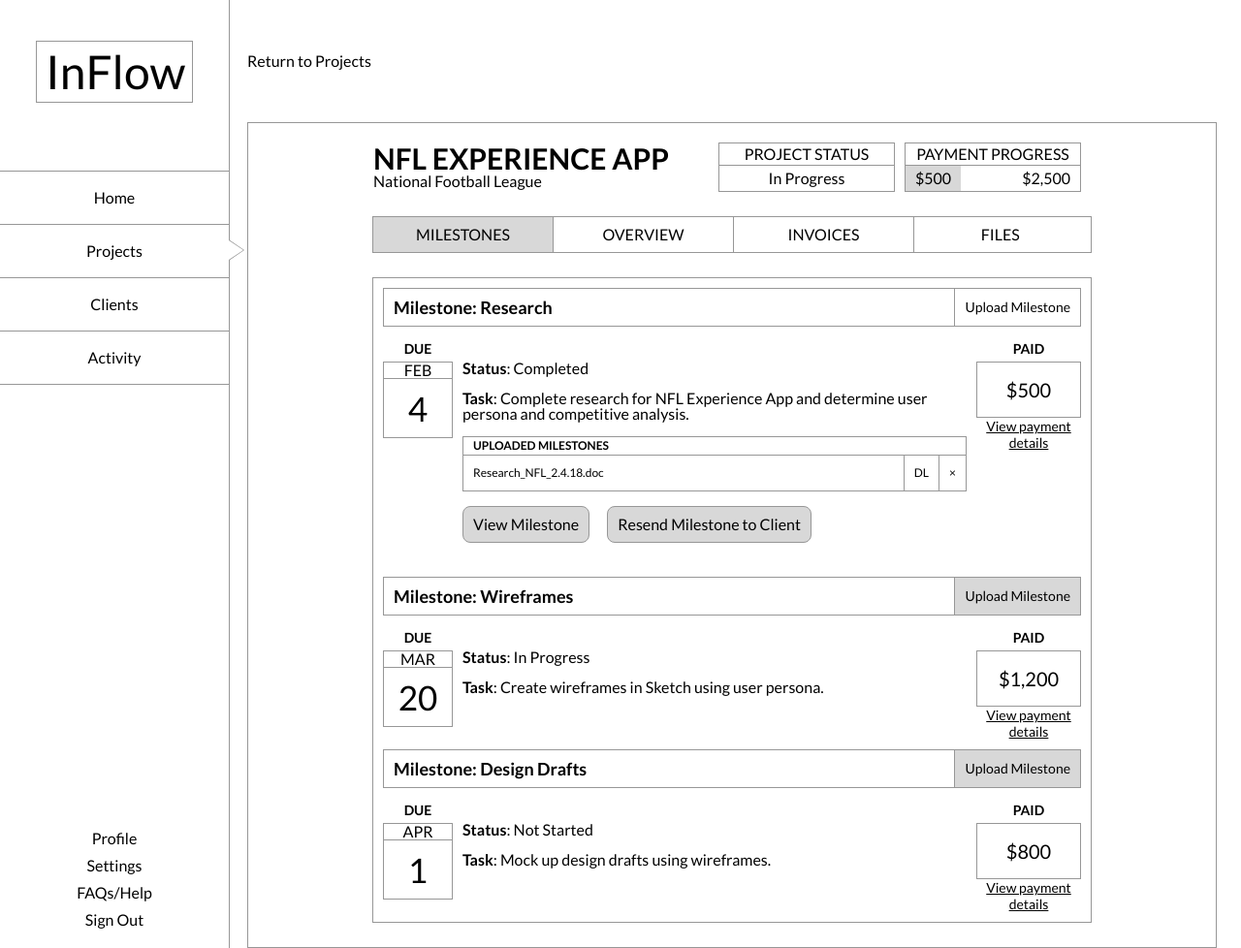
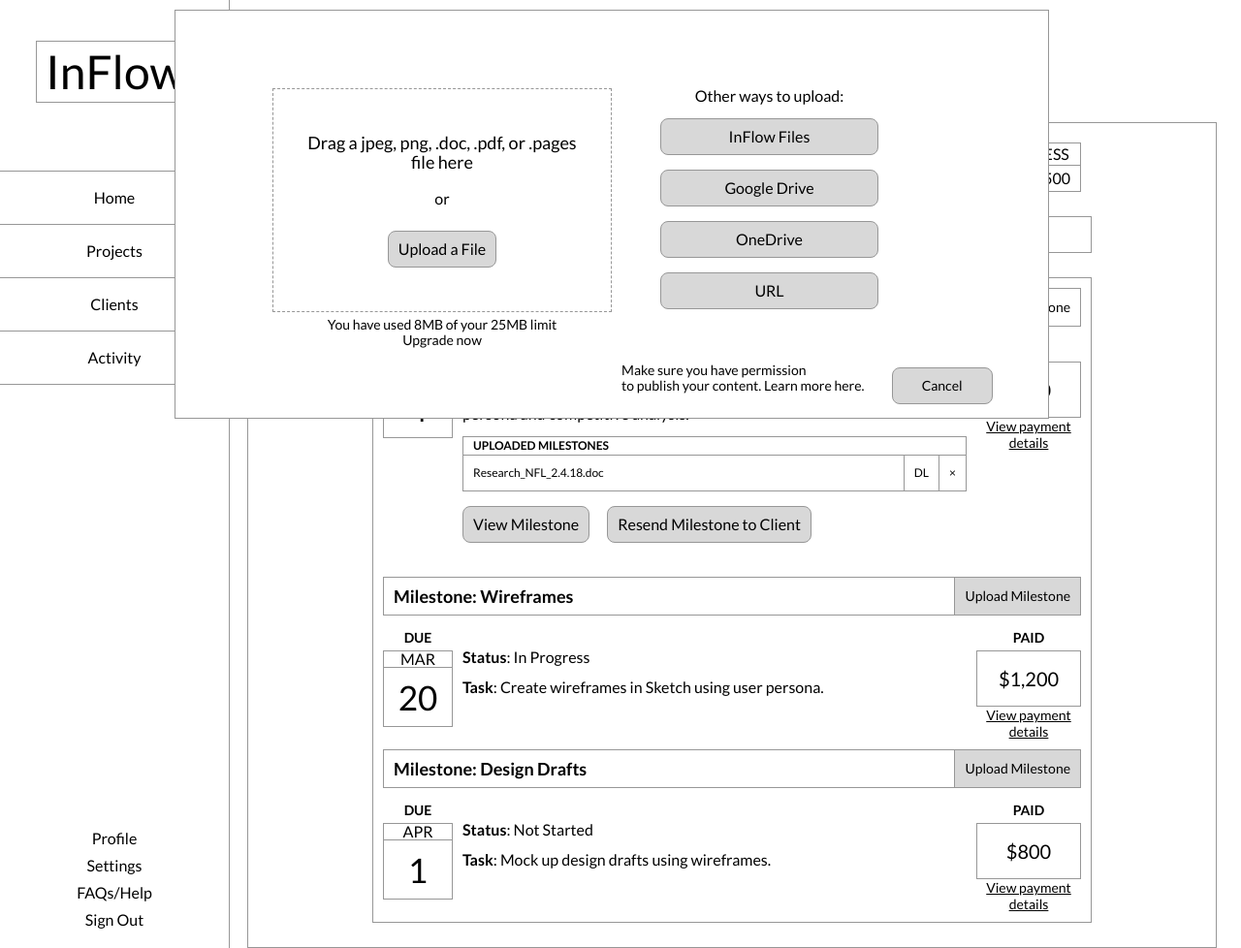
Before and after one commit to bkatchmar/InflowBaseCode, a Django app: a page that uses inflowhq/inflowdemo/templates/base/dashboard.base.html in a window 1280 px wide. Shown: the whole page at 97% size. Run offline with Django 3.2, Linux system fonts and the light colour scheme; some libraries are stand-ins or nearby versions.

Commit message:
Adding two upload screens

```diff
--- a/inflowhq/inflowco/static/css/lf.dashboard.css
+++ b/inflowhq/inflowco/static/css/lf.dashboard.css
@@ -2,7 +2,7 @@ body, html { min-height: 100%; }
 a, a:link, a:visited, a:hover, a:active { color: #000; text-decoration: none; }
 body { background-color: #FFF; color: #000; font-family: Lato, Verdana, sans-serif; }
 header { border-right: solid 1px #979797; float: left; height: 100%; position: relative; width: 236px; }
-main { height: 100%; margin: 0px 25px 0px 255px; }
+main { height: 100%; margin: 0px 25px 0px 255px; position: relative; }
 
 header div.logo { background-color: #FFF; border: solid 1px #979797; color: #FFF; float: none; font-size: 48px; margin: 42px 37px; padding: 23px 9px; }
 header nav { float: none; margin: 70px 0px 15px; text-align: center; }
@@ -142,6 +142,49 @@ main div.content div.list div.data-table div.table div.data-table-header { backg
 main div.content div.list div.data-table div.table div.data-table-header span { font-size: 16px; font-weight: 700; }
 main div.content div.list div.data-table div.table div.row { border-bottom: solid 1px #979797; }
 
+main div.upload-modal { background-color: #FFFFFF; border: solid 1px #979797; height: 420px; left: -75px; position: absolute; top: 10px; width: 900px; }
+main div.upload-modal div.main-upload { overflow: hidden; }
+main div.upload-modal div.main-upload div.content-reciever { float: left; padding: 80px 50px 0px 100px; text-align: center; width: 350px; }
+main div.upload-modal div.main-upload div.content-reciever div.content { border-style: dashed; min-width: auto; padding: 45px 0px; }
+main div.upload-modal div.main-upload div.content-reciever div.content div.instructions { font-size: 18px; line-height: 20px; width: 300px; }
+main div.upload-modal div.main-upload div.content-reciever div.content div.or-separator { padding: 20px 0px 0px; }
+main div.upload-modal div.main-upload div.content-reciever div.content a,
+main div.upload-modal div.main-upload div.content-reciever div.content a:link,
+main div.upload-modal div.main-upload div.content-reciever div.content a:visited,
+main div.upload-modal div.main-upload div.content-reciever div.content a:hover,
+main div.upload-modal div.main-upload div.content-reciever div.content a:active { background-color: #D8D8D8; border: solid 1px #979797; border-radius: 8px; display: inline-block; margin: 25px 0px 0px; padding: 10px; -moz-border-radius: 8px; -webkit-border-radius: 8px; }
+main div.upload-modal div.main-upload div.content-reciever div.content div { width: 100%; }
+main div.upload-modal div.main-upload div.content-reciever div.disclaimer { font-size: 14px; margin: 5px 0px 0px; }
+main div.upload-modal div.main-upload div.other-upload-options { float: left; padding: 80px 0px 0px 0px; text-align: center; width: 225px; }
+main div.upload-modal div.main-upload div.other-upload-options a,
+main div.upload-modal div.main-upload div.other-upload-options a:link,
+main div.upload-modal div.main-upload div.other-upload-options a:visited,
+main div.upload-modal div.main-upload div.other-upload-options a:hover,
+main div.upload-modal div.main-upload div.other-upload-options a:active { background-color: #D8D8D8; border: solid 1px #979797; border-radius: 8px; display: block; margin: 15px 0px 0px; padding: 10px; -moz-border-radius: 8px; -webkit-border-radius: 8px; }
+main div.upload-modal div.main-actions { padding: 15px 0px 0px 460px; }
+main div.upload-modal div.main-actions span { display: inline-block; font-size: 14px; }
+main div.upload-modal div.main-actions a,
+main div.upload-modal div.main-actions a:link,
+main div.upload-modal div.main-actions a:visited,
+main div.upload-modal div.main-actions a:hover,
+main div.upload-modal div.main-actions a:active { background-color: #D8D8D8; border: solid 1px #979797; border-radius: 8px; display: inline-block; font-size: 14px; margin: 0px 0px 0px 25px; padding: 10px 30px; -moz-border-radius: 8px; -webkit-border-radius: 8px; }
+
+main div.upload-modal div.modal-header { font-size: 18px; font-weight: 700; padding: 50px 25px; }
+main div.upload-modal div.upload-line { border-color: #979797; border-style: solid; border-width: 1px 0px; padding: 25px 10px; }
+main div.upload-modal div.upload-line span { display: inline-block; }
+main div.upload-modal div.upload-line span.file-name { width: 400px; }
+main div.upload-modal div.upload-line span.file-size { width: 150px; }
+main div.upload-modal div.upload-line span.upload-status { text-align: center; width: 280px; }
+main div.upload-modal div.upload-line span.upload-status span.progress-bar {}
+main div.upload-modal div.upload-line span.upload-status span.status {}
+main div.upload-modal div.upload-line span.upload-delete { text-align: center; width: 15px; }
+main div.upload-modal div.buttons { padding: 160px 0px 0px 530px; }
+main div.upload-modal div.buttons a,
+main div.upload-modal div.buttons a:link,
+main div.upload-modal div.buttons a:visited,
+main div.upload-modal div.buttons a:hover,
+main div.upload-modal div.buttons a:active { background-color: #D8D8D8; border: solid 1px #979797; border-radius: 8px; display: inline-block; font-size: 18px; margin: 0px 0px 0px 25px; padding: 10px 30px; -moz-border-radius: 8px; -webkit-border-radius: 8px; }
+
 @media screen and (max-height: 550px) {
 	header { position: relative; }
 }
--- a/inflowhq/inflowco/views.py
+++ b/inflowhq/inflowco/views.py
@@ -139,6 +139,8 @@ class BaseSitemap(Sitemap):
                 "htmldemos:client_active_use_specific_project_overview",
                 "htmldemos:client_active_use_specific_project_invoices",
                 "htmldemos:client_active_use_specific_project_files",
+                "htmldemos:client_active_use_specific_project_milestones_upload_idle",
+                "htmldemos:client_active_use_specific_project_milestones_upload_progress",
                 "htmldemos:demo_my_projects",
                 "htmldemos:demo_project_details",
                 "htmldemos:demo_create_contract",
--- a/inflowhq/inflowdemo/templates/base/dashboard.base.html
+++ b/inflowhq/inflowdemo/templates/base/dashboard.base.html
@@ -4,7 +4,7 @@
 	<head>
 		<link rel="stylesheet" href="//fonts.googleapis.com/css?family=Lato:100,300,400,700" />
 		<link rel="stylesheet" href="{% static 'css/reset.css' %}" />
-		<link rel="stylesheet" href="{% static 'css/lf.dashboard.css' %}?d=201802252131" />
+		<link rel="stylesheet" href="{% static 'css/lf.dashboard.css' %}?d=201802270045" />
 		<link rel="shortcut icon" type="image/x-icon" href="{% static 'img/favicon.ico' %}" />
 		<title>{% block title %}{% endblock %}</title>
 	</head>
--- /dev/null
+++ b/inflowhq/inflowdemo/templates/freelancer_active_flow_lofi/projects.dashboard.specific-project.milestones.upload-idle.html
@@ -0,0 +1,132 @@
+{% extends 'base/dashboard.base.html' %}
+{% block title %}Inflow My Project Dashboard{% endblock %}
+{% block main_tag %}
+	<div class="back-links"><a href="{% url 'htmldemos:client_active_use' %}">Return to Projects</a></div>
+	<div class="content">
+		<div class="heading-elements">
+			<div class="header">NFL EXPERIENCE APP</div>
+			<div class="table">
+				<div class="table-header">PAYMENT PROGRESS</div>
+				<div class="table-content split">
+					<div class="cleared">$500</div>
+					<div class="in-progress">$2,500</div>
+				</div>
+			</div>
+			<div class="table">
+				<div class="table-header">PROJECT STATUS</div>
+				<div class="table-content">In Progress</div>
+			</div>
+			<div class="sub-header">National Football League</div>
+		</div>
+		<div class="ribbon">
+			<span class="on">MILESTONES</span>
+			<span>OVERVIEW</span>
+			<span>INVOICES</span>
+			<span>FILES</span>
+		</div>
+		<div class="milestone-detail-list">
+			<div class="milestone-name-upload">
+				<span class="name">Milestone: Research</span>
+				<span class="upload">Upload Milestone</span>
+			</div>
+			<div class="milestone-information">
+				<div class="due-date">
+					<div class="due">DUE</div>
+					<div class="date-box">
+						<div class="month">FEB</div>
+						<div class="day">4</div>
+					</div>
+				</div>
+				<div class="status">
+					<div class="status-bar"><strong>Status</strong>: Completed</div>
+					<div class="task-bar"><strong>Task</strong>: Complete research for NFL Experience App and determine user persona and competitive analysis.</div>
+					<div class="uploaded-table">
+						<div class="header">UPLOADED MILESTONES</div>
+						<div class="line">
+							<span class="file-name">Research_NFL_2.4.18.doc</span>
+							<span class="delete">&times;</span>
+							<span class="download">DL</span>
+						</div>
+					</div>
+					<div class="buttons">
+						<a href="#">View Milestone</a>
+						<a href="#">Resend Milestone to Client</a>
+					</div>
+				</div>
+				<div class="payment-details">
+					<div class="paid">PAID</div>
+					<div class="amount">$500</div>
+					<a href="#">View payment details</a>
+				</div>
+			</div>
+			<div class="milestone-name-upload">
+				<span class="name">Milestone: Wireframes</span>
+				<span class="upload on">Upload Milestone</span>
+			</div>
+			<div class="milestone-information">
+				<div class="due-date">
+					<div class="due">DUE</div>
+					<div class="date-box">
+						<div class="month">MAR</div>
+						<div class="day">20</div>
+					</div>
+				</div>
+				<div class="status">
+					<div class="status-bar"><strong>Status</strong>: In Progress</div>
+					<div class="task-bar"><strong>Task</strong>: Create wireframes in Sketch using user persona.</div>
+				</div>
+				<div class="payment-details">
+					<div class="paid">PAID</div>
+					<div class="amount">$1,200</div>
+					<a href="#">View payment details</a>
+				</div>
+			</div>
+			<div class="milestone-name-upload">
+				<span class="name">Milestone: Design Drafts</span>
+				<span class="upload on">Upload Milestone</span>
+			</div>
+			<div class="milestone-information">
+				<div class="due-date">
+					<div class="due">DUE</div>
+					<div class="date-box">
+						<div class="month">APR</div>
+						<div class="day">1</div>
+					</div>
+				</div>
+				<div class="status">
+					<div class="status-bar"><strong>Status</strong>: Not Started</div>
+					<div class="task-bar"><strong>Task</strong>: Mock up design drafts using wireframes.</div>
+				</div>
+				<div class="payment-details">
+					<div class="paid">PAID</div>
+					<div class="amount">$800</div>
+					<a href="#">View payment details</a>
+				</div>
+			</div>
+		</div>
+	</div>
+	<div class="upload-modal">
+		<div class="main-upload">
+			<div class="content-reciever">
+				<div class="content">
+					<div class="instructions">Drag a jpeg, png, .doc, .pdf, or .pages file here </div>
+					<div class="or-separator">or</div>
+					<a href="#">Upload a File</a>
+				</div>
+				<div class="disclaimer">You have used 8MB of your 25MB limit<br />Upgrade now</div>
+			</div>
+			<div class="other-upload-options">
+				<div>Other ways to upload:</div>
+				<a href="#">InFlow Files</a>
+				<a href="#">Google Drive</a>
+				<a href="#">OneDrive</a>
+				<a href="#">URL</a>
+			</div>
+		</div>
+		<div class="main-actions">
+			<span>Make sure you have permission<br />to publish your content. Learn more here.</span>
+			<a href="#">Cancel</a>
+		</div>
+	</div>
+{% endblock %}
+{% block bottom_scripts %}{% endblock %}
--- a/inflowhq/inflowdemo/urls.py
+++ b/inflowhq/inflowdemo/urls.py
@@ -24,6 +24,8 @@ urlpatterns = [
     url(r'^myprojects/upload-milestone-drag/', views.DemoUploadMilestoneDrag.as_view(), name='demo_upload_milestone_drag'),
     url(r'^myprojects/preview-milestone/', views.DemoPreviewMilestone.as_view(), name='demo_preview_milestone'),
     url(r'^myprojects/', views.DemoMyProjectsScreen.as_view(), name='demo_my_projects'),
+    url(r'^client-active-use/specific-project/milestones/upload-idle', views.ClientActiveUseLoFiSpecificProjectMilestoneUploadIdle.as_view(), name='client_active_use_specific_project_milestones_upload_idle'),
+    url(r'^client-active-use/specific-project/milestones/upload-progress', views.ClientActiveUseLoFiSpecificProjectMilestoneUploadProgress.as_view(), name='client_active_use_specific_project_milestones_upload_progress'),
     url(r'^client-active-use/specific-project/milestones', views.ClientActiveUseLoFiSpecificProjectMilestone.as_view(), name='client_active_use_specific_project_milestones'),
     url(r'^client-active-use/specific-project/overview', views.ClientActiveUseLoFiSpecificProjectOverview.as_view(), name='client_active_use_specific_project_overview'),
     url(r'^client-active-use/specific-project/invoices', views.ClientActiveUseLoFiSpecificProjectInvoices.as_view(), name='client_active_use_specific_project_invoices'),
--- a/inflowhq/inflowdemo/views.py
+++ b/inflowhq/inflowdemo/views.py
@@ -319,6 +319,24 @@ class ClientActiveUseLoFiSpecificProjectMilestone(TemplateView):
     def post(self, request):
         return render(request, self.template_name)
 
+class ClientActiveUseLoFiSpecificProjectMilestoneUploadIdle(TemplateView):
+    template_name = "freelancer_active_flow_lofi/projects.dashboard.specific-project.milestones.upload-idle.html"
+
+    def get(self, request):
+        return render(request, self.template_name)
+
+    def post(self, request):
+        return render(request, self.template_name)
+
+class ClientActiveUseLoFiSpecificProjectMilestoneUploadProgress(TemplateView):
+    template_name = "freelancer_active_flow_lofi/projects.dashboard.specific-project.milestones.upload-progress.html"
+
+    def get(self, request):
+        return render(request, self.template_name)
+
+    def post(self, request):
+        return render(request, self.template_name)
+
 class ClientActiveUseLoFiSpecificProjectOverview(TemplateView):
     template_name = "freelancer_active_flow_lofi/projects.dashboard.specific-project.overview.html"
 
```
Also changed, not shown: inflowhq/inflowdemo/templates/freelancer_active_flow_lofi/projects.dashboard.specific-project.milestones.upload-progress.html (added, +125 -0 lines).
